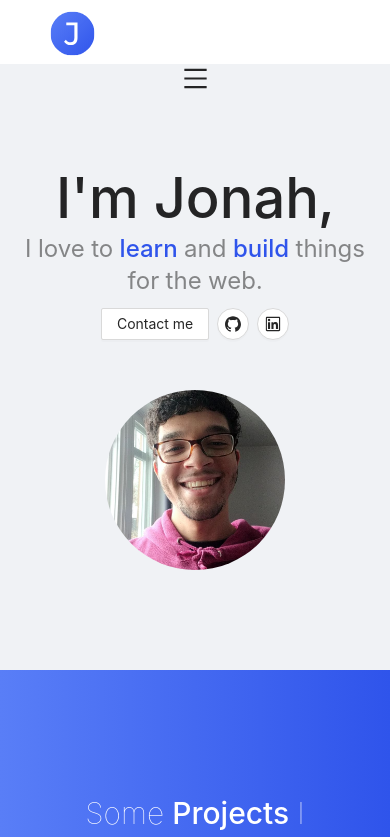
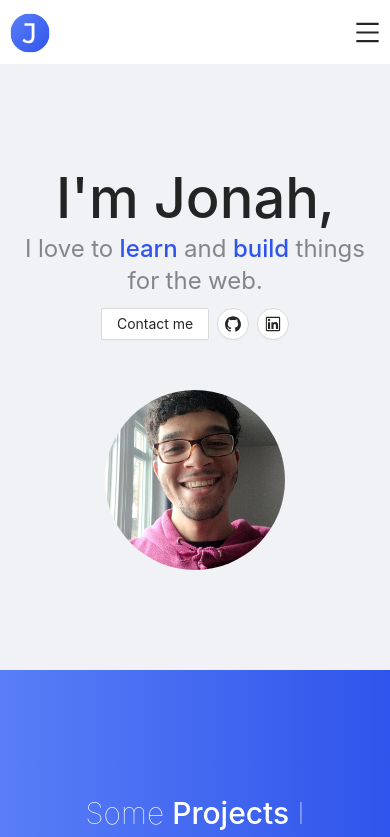
Before and after one commit to jonahlouis4/Portfolio-v3, a React (Create React App) app: page / in a window 390 px wide. Shown: the top 837 px of the page. Built offline with nearby package versions, Linux system fonts and the light colour scheme.

Commit message:
Deleted Header.css

```diff
--- a/craco.config.js
+++ b/craco.config.js
@@ -10,6 +10,7 @@ module.exports = {
             modifyVars: {
               '@primary-color': '#2f54eb',
               '@layout-header-background': '#ffffff',
+              '@layout-header-padding': '0',
               '@link-color': '@black'
             },
             javascriptEnabled: true,
--- a/src/App.less
+++ b/src/App.less
@@ -27,10 +27,9 @@ Note: All widths are with correspondance with AntDesign
     /* Main Container */
     .container { width: 900px; margin: 0 auto;}
     /* Main Nav bar */
-.nav {
-    width: 1000px;
-    margin: auto;
-    border: 1px solid red;
+    .nav-content {
+        width: 55%;
+        margin: 0 auto;
     }
         .section-menu { display: none;}
     /* Side Navigation */
@@ -39,10 +38,18 @@ Note: All widths are with correspondance with AntDesign
     /* Technologies Grid */
     .gridStyle { width: 50%; }
 
+/*
+======= MYHeader.css =======
+*/
+    .sLink {
+        margin-left: 25px;
+    }
+
+
 /* xs */
 @media only screen and (max-width: 576px) {
     .container { width: 95%; }
-    .nav { width: 95%; }
+    .nav-content { width: 95%; }
         .section-sections.sLink { display: none; }
         .section-menu { display: block;}
     .introduction-container { margin: 100px 0 !important; text-align: center; }
@@ -53,9 +60,9 @@ Note: All widths are with correspondance with AntDesign
 /* sm */
 @media only screen and (min-width: 577px) and (max-width: 768px) {
     .container { width: 550px; }
-    .nav { width: 550px; }
+    .nav-content { width: 550px; }
         .section-sections.sLink { display: none; }
-        .section-menu { display: block;}
+        .section-menu { display: inline-block; }
     .introduction-container { margin: 150px 0 !important; text-align: center; }
         .intro-picture { padding-top: 50px; }
 }
@@ -63,7 +70,7 @@ Note: All widths are with correspondance with AntDesign
 /* md */
 @media only screen and (min-width: 769px) and (max-width: 992px) {
     .container { width: 650px; }
-    .nav { width: 650px; }
+    .nav-content { width: 650px; }
     .sideNav-open { width: 0; }
     #intro-left { padding-right: 10px; }
     .intro-picture { padding-top: 25px; }
@@ -71,7 +78,7 @@ Note: All widths are with correspondance with AntDesign
 
 /* lg */
 @media only screen and (min-width: 993px) and (max-width: 1200px) {
-    .nav { width: 850px; }
+    .nav-content { width: 850px; }
     .sideNav-open { width: 0; }
 }
 
--- a/src/components/MyHeader.js
+++ b/src/components/MyHeader.js
@@ -1,5 +1,4 @@
 import React from 'react'
-import '../css/Header.css'
 import Resume from '../files/Jonah_Louis_Resume.pdf'
 
 import { motion } from "framer-motion"
@@ -29,7 +28,7 @@ const homeLink = {
 
 const menuIcon = {
     fontSize: '25px',
-    marginTop: '2px'
+    marginTop: '20px'
 }
 
 const sections = {
@@ -88,10 +87,23 @@ const MyHeader = ({isOpen, sideNavControl, sectionName, sectionLink}) => {
         initial="hidden"
         animate="visible"
         variants={contVariant}
+        className="nav-content"
         >
-            <motion.a href="/" style={homeLink} variants={sectionVariant}><img src={logo} width='45' alt="Jonah's logo"/></motion.a>
+            <motion.a href="/" style={homeLink} variants={sectionVariant}><img src={logo} width='40' alt="Jonah's logo"/></motion.a>
             <div
+            style={{float:'right'}}
             >
+                {/* Hamburger */}
+                <motion.div
+
+                initial="hidden"
+                animate="visible"
+                whileHover="hover"
+                whileTap="tap"
+                >
+                    <MenuOutlined style={menuIcon} className="section-menu" onClick={navControl}/>
+                </motion.div>
+                {/* Section 1 */}
                 <motion.a
                 href={'#'+sectionLink.section1}
                 style={sections}
@@ -100,6 +112,7 @@ const MyHeader = ({isOpen, sideNavControl, sectionName, sectionLink}) => {
                 >
                     {sectionName.section1}
                 </motion.a>
+                {/* Section 2 */}
                 <motion.a
                 href={'#'+sectionLink.section2}
                 style={sections}
@@ -108,6 +121,7 @@ const MyHeader = ({isOpen, sideNavControl, sectionName, sectionLink}) => {
                 >
                     {sectionName.section2}
                 </motion.a>
+                {/* Resume btn */}
                 <motion.div
                 variants={sectionVariant}
                 style={{display: 'inline-block'}}
@@ -117,15 +131,6 @@ const MyHeader = ({isOpen, sideNavControl, sectionName, sectionLink}) => {
                     </a>
 
                 </motion.div>
-                <motion.div
-                variants={menuVariant}
-                initial="hidden"
-                animate="visible"
-                whileHover="hover"
-                whileTap="tap"
-                >
-                    <MenuOutlined style={menuIcon} className="section-menu" onClick={navControl}/>
-                </motion.div>
             </div>
         </motion.div>
     )
--- a/src/css/Header.css
+++ /dev/null
@@ -1,6 +0,0 @@
-/****************************************************
-* Animation from: https://github.com/IanLunn/Hover
-*****************************************************/
-.sLink {
-    margin-left: 25px;
-  }
```
Also changed, not shown: 1 other file (tests, documents, lock files or other folders). Lines whose indentation alone changed are shown as unchanged.
